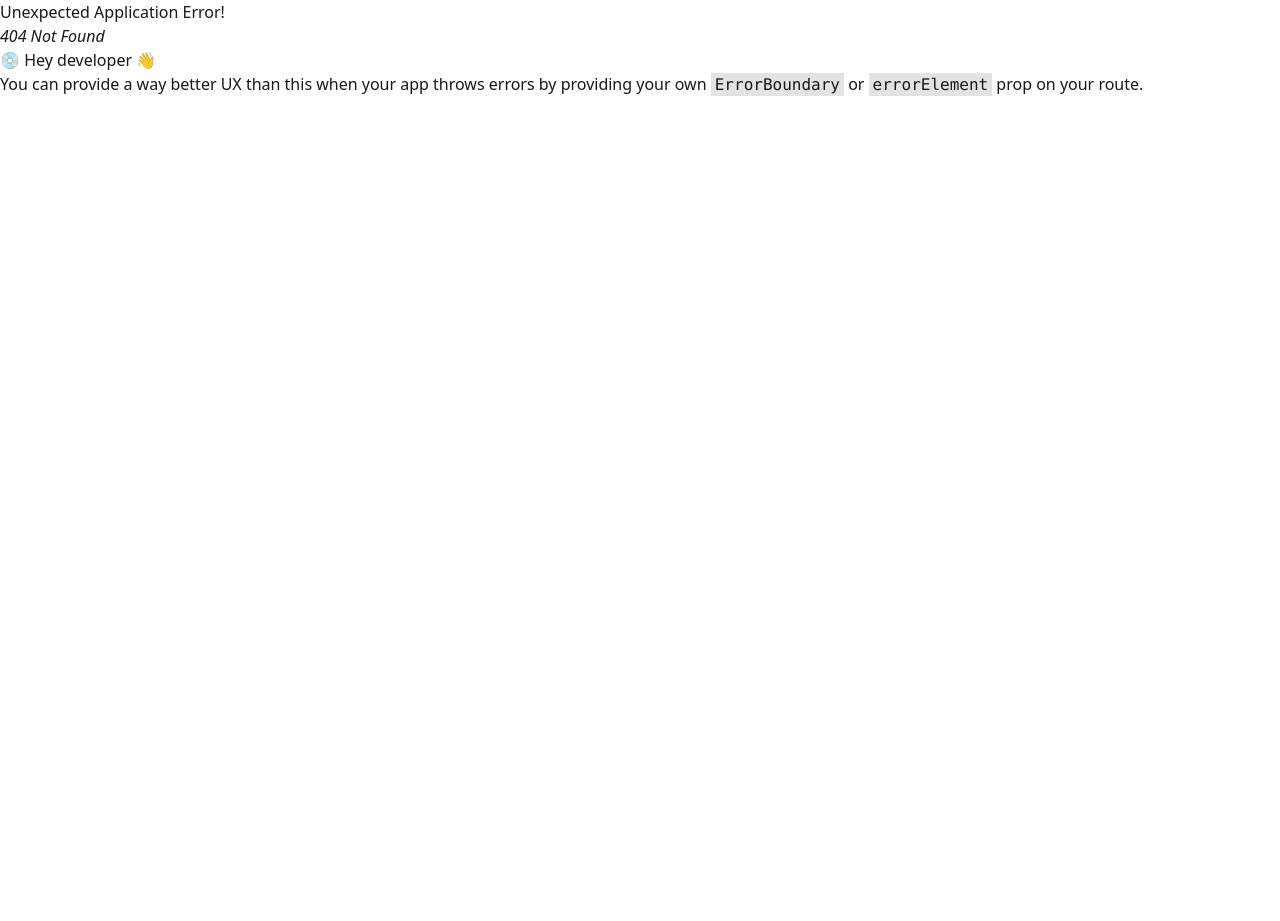
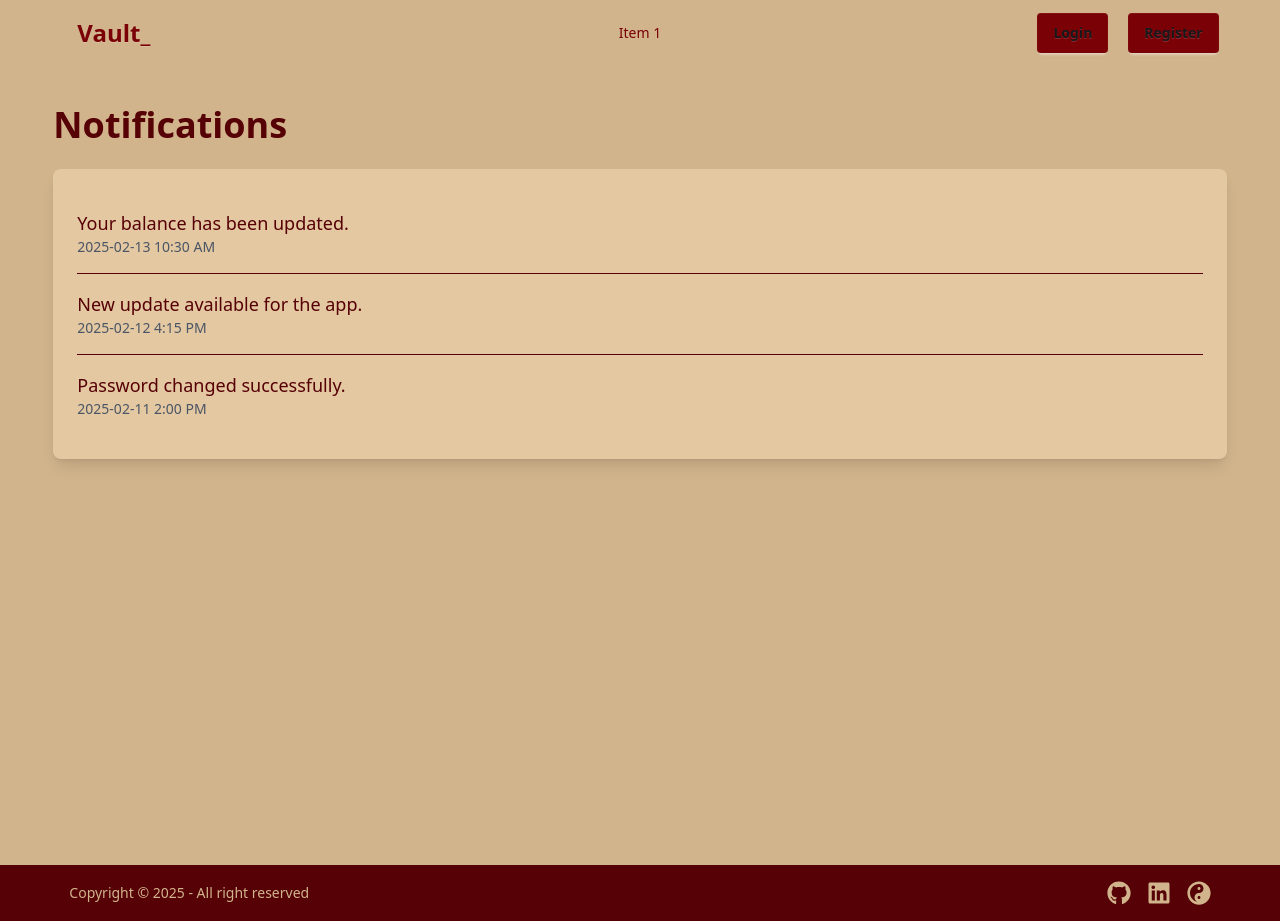
Before and after one commit to Irenity0/vault-client, a React (Vite) app: page /user-notifications in a window 1280 px wide. Before the commit this address had no page. Before the commit the page ends 800 px from the top, so only its background shows below. Built offline with nearby package versions, Linux system fonts and the light colour scheme.

Commit message:
notif page UI done!

```diff
--- /dev/null
+++ b/src/pages/Dashboards/UserNotifications.jsx
@@ -0,0 +1,29 @@
+import React from 'react';
+
+const UserNotifications = () => {
+  // Sample notifications data
+  const notifications = [
+    { id: 1, message: 'Your balance has been updated.', time: '2025-02-13 10:30 AM' },
+    { id: 2, message: 'New update available for the app.', time: '2025-02-12 4:15 PM' },
+    { id: 3, message: 'Password changed successfully.', time: '2025-02-11 2:00 PM' },
+  ];
+
+  return (
+    <section className="min-h-screen w-11/12 mx-auto py-10">
+      <h1 className="text-[#560106] font-extrabold text-4xl mb-6">Notifications</h1>
+      <div className="bg-[#e4c8a2] p-6 rounded-lg shadow-lg">
+        {notifications.map((notification) => (
+          <div
+            key={notification.id}
+            className="border-b border-[#560106] py-4 last:border-b-0"
+          >
+            <p className="text-lg text-[#560106] font-medium">{notification.message}</p>
+            <p className="text-sm text-gray-600">{notification.time}</p>
+          </div>
+        ))}
+      </div>
+    </section>
+  );
+};
+
+export default UserNotifications;
--- a/src/routes/router.jsx
+++ b/src/routes/router.jsx
@@ -14,6 +14,7 @@ import CashInPage from "../pages/CashInPage";
 import RechargeTable from "../pages/Dashboards/AdminPages/RechargeTable";
 import AgentApprovalPage from "../pages/Dashboards/AdminPages/AgentApprovalPage";
 import UserManagement from "../pages/Dashboards/AdminPages/UserManagement";
+import UserNotifications from "../pages/Dashboards/UserNotifications";
 
 const router = createBrowserRouter([
   {
@@ -67,6 +68,10 @@ const router = createBrowserRouter([
       {
         path: 'user-management',
         element: <UserManagement/>
+      },
+      {
+        path: 'user-notifications',
+        element: <UserNotifications/>
       }
     ]
   }
```
